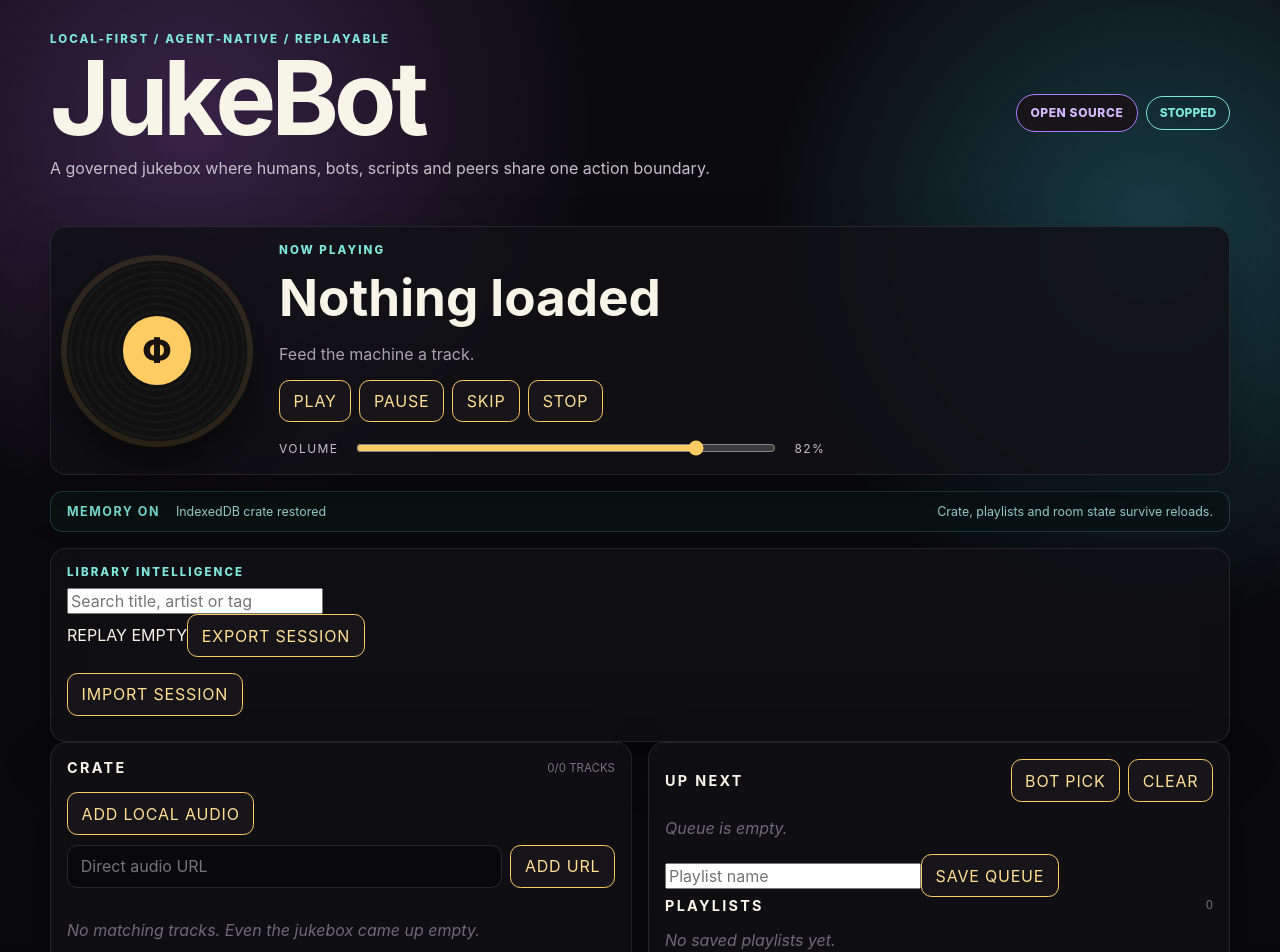
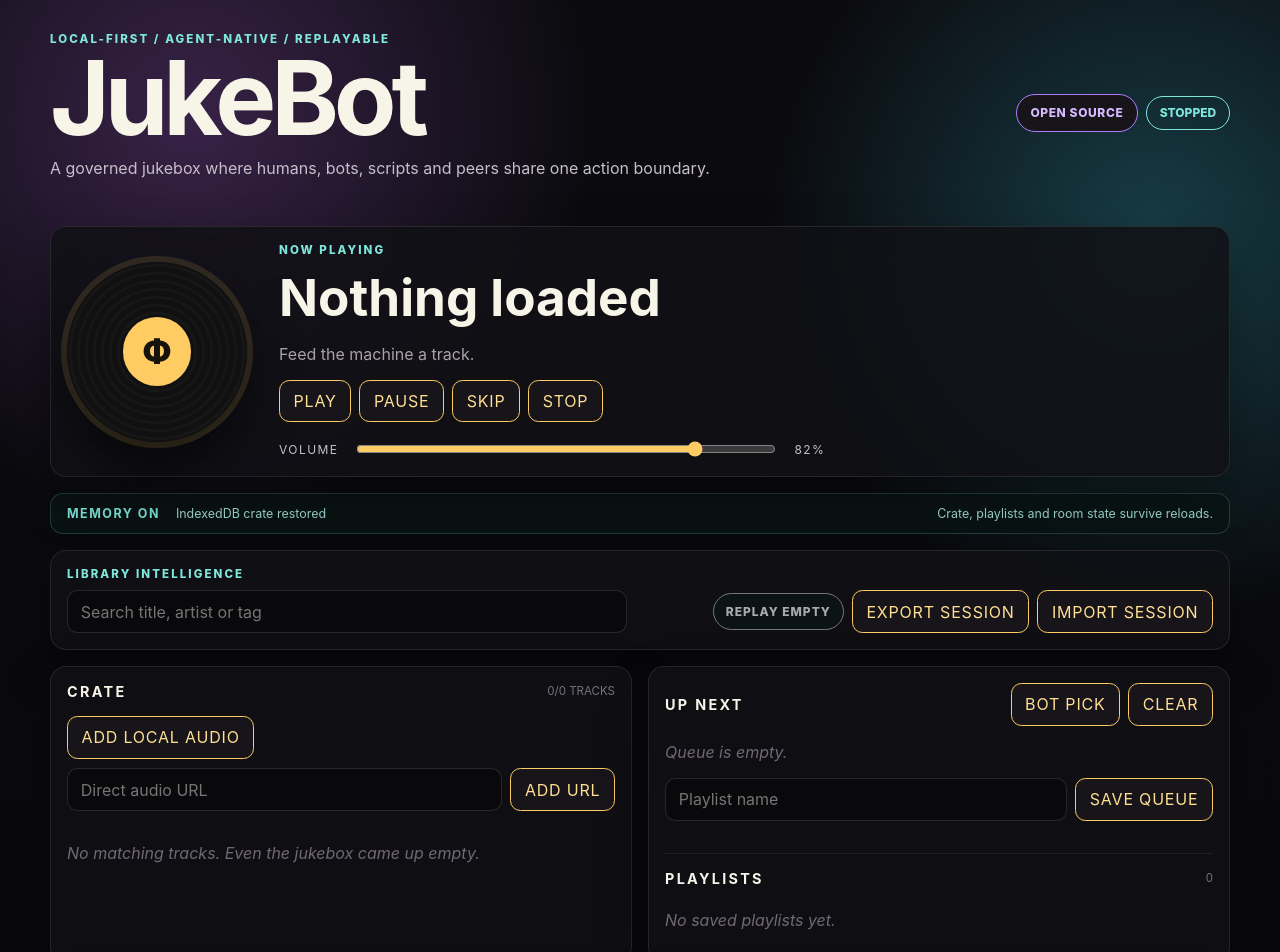
Before and after one commit to MichaelWave369/JukeBot, a React (Vite) app: page / in a window 1280 px wide. Shown: the top 952 px of the page. Built offline with nearby package versions, Linux system fonts and the light colour scheme.

Commit message:
style: add library intelligence and replay surfaces

```diff
--- a/src/styles.css
+++ b/src/styles.css
@@ -42,6 +42,14 @@ button.danger {
   color: #ff9aad;
 }
 
+input {
+  border: 1px solid #ffffff20;
+  border-radius: .65rem;
+  background: #09090c;
+  color: #eee;
+  padding: .65rem .8rem;
+}
+
 .shell {
   width: min(1180px, calc(100% - 2rem));
   margin: 0 auto;
@@ -62,7 +70,7 @@ button.danger {
   letter-spacing: -.05em;
 }
 
-.hero-badges, .row-actions {
+.hero-badges, .row-actions, .session-actions, .ledger-meta, .modal-actions {
   display: flex;
   align-items: center;
   gap: .5rem;
@@ -82,7 +90,7 @@ button.danger {
   letter-spacing: .18em;
 }
 
-.status, .live-badge {
+.status, .live-badge, .replay-badge {
   border-radius: 999px;
   font-size: .75rem;
   font-weight: 800;
@@ -97,6 +105,32 @@ button.danger {
 .live-badge {
   border-color: #b07cff;
   color: #d5baff;
+}
+
+.replay-badge {
+  display: inline-flex;
+  align-items: center;
+  min-height: 2.35rem;
+  padding: .45rem .75rem;
+  border: 1px solid #7ee6db;
+  color: #7ee6db;
+  background: #0a1515cc;
+  letter-spacing: .08em;
+}
+
+.replay-mixed_legacy {
+  border-color: #ffcc64;
+  color: #ffdf92;
+}
+
+.replay-partial, .replay-mismatch {
+  border-color: #ff6d86;
+  color: #ff9aad;
+}
+
+.replay-empty {
+  border-color: #777;
+  color: #aaa;
 }
 
 .panel {
@@ -129,6 +163,7 @@ button.danger {
   border-radius: 50%;
   display: grid;
   place-items: center;
+  overflow: hidden;
   background: repeating-radial-gradient(circle, #111 0 5px, #171717 6px 8px);
   box-shadow: 0 0 0 6px #ffcc6420, 0 24px 50px #0009;
 }
@@ -147,6 +182,12 @@ button.danger {
   place-items: center;
   font-size: 2rem;
   font-weight: 900;
+}
+
+.cover-art {
+  width: 100%;
+  height: 100%;
+  object-fit: cover;
 }
 
 @keyframes spin {
@@ -171,6 +212,7 @@ button.danger {
 
 .volume input {
   width: min(420px, 60vw);
+  padding: 0;
   accent-color: #ffcc64;
 }
 
@@ -193,6 +235,28 @@ button.danger {
   letter-spacing: .12em;
 }
 
+.toolbar {
+  display: flex;
+  align-items: end;
+  justify-content: space-between;
+  gap: 1rem;
+  margin-bottom: 1rem;
+}
+
+.toolbar > div:first-child {
+  flex: 1;
+}
+
+.search-input {
+  width: min(560px, 100%);
+}
+
+.file-pick.compact {
+  margin: 0;
+  display: inline-flex;
+  align-items: center;
+}
+
 .grid {
   display: grid;
   grid-template-columns: 1fr 1fr;
@@ -212,26 +276,27 @@ button.danger {
   font-size: .72rem;
 }
 
+.panel-head.mini {
+  margin-top: 1rem;
+  padding-top: 1rem;
+  border-top: 1px solid #ffffff12;
+}
+
 .file-pick {
   display: block;
   width: max-content;
   margin: 1rem 0 .6rem;
 }
 
-.url-add {
+.url-add, .playlist-save {
   display: grid;
   grid-template-columns: 1fr auto;
   gap: .5rem;
   margin-bottom: 1rem;
 }
 
-.url-add input {
+.url-add input, .playlist-save input {
   min-width: 0;
-  border: 1px solid #ffffff20;
-  border-radius: .65rem;
-  background: #09090c;
-  color: #eee;
-  padding: .65rem .8rem;
 }
 
 .list {
@@ -239,6 +304,10 @@ button.danger {
   gap: .45rem;
   max-height: 360px;
   overflow: auto;
+}
+
+.queue-list {
+  max-height: 220px;
 }
 
 .row {
@@ -261,9 +330,42 @@ button.danger {
 }
 .row button { padding: .45rem .65rem; }
 
+.tag-row {
+  display: flex;
+  flex-wrap: wrap;
+  gap: .3rem;
+  margin-top: .45rem;
+}
+
+.tag {
+  display: inline-flex;
+  padding: .18rem .45rem;
+  border: 1px solid #b07cff55;
+  border-radius: 999px;
+  color: #d5baff;
+  background: #251a2e;
+  font-size: .67rem;
+  letter-spacing: .04em;
+}
+
+.playlist-stack {
+  display: grid;
+  gap: .45rem;
+}
+
+.playlist-row {
+  padding: .65rem .75rem;
+}
+
 .empty {
   color: #706875;
   font-style: italic;
+}
+
+.replay-note {
+  margin: .7rem 0 0;
+  color: #9a909f;
+  font-size: .75rem;
 }
 
 .ledger {
@@ -288,6 +390,42 @@ button.danger {
 .receipt.no { border-left-color: #ff6d86; }
 .receipt code { color: #817987; }
 
+.modal-backdrop {
+  position: fixed;
+  inset: 0;
+  z-index: 50;
+  display: grid;
+  place-items: center;
+  padding: 1rem;
+  background: #000a;
+  backdrop-filter: blur(8px);
+}
+
+.edit-modal {
+  width: min(620px, 100%);
+  display: grid;
+  gap: .8rem;
+}
+
+.edit-modal label {
+  display: grid;
+  gap: .35rem;
+  color: #a99fad;
+  font-size: .72rem;
+  letter-spacing: .1em;
+}
+
+.edit-modal input {
+  width: 100%;
+  color: #f7f4e8;
+  letter-spacing: 0;
+}
+
+.modal-actions {
+  justify-content: flex-end;
+  margin-top: .4rem;
+}
+
 footer {
   margin-top: 1rem;
   color: #756e79;
@@ -300,6 +438,10 @@ footer {
   .hero, .memory-strip { grid-template-columns: 1fr; }
   .memory-strip { display: grid; gap: .35rem; }
   .memory-strip span:last-child { display: none; }
+  .toolbar {
+    align-items: stretch;
+    flex-direction: column;
+  }
 }
 
 @media (max-width: 700px) {
@@ -311,4 +453,5 @@ footer {
   .receipt { grid-template-columns: 3rem 1fr; }
   .receipt code { display: none; }
   .row { align-items: flex-start; }
+  .url-add, .playlist-save { grid-template-columns: 1fr; }
 }
```
